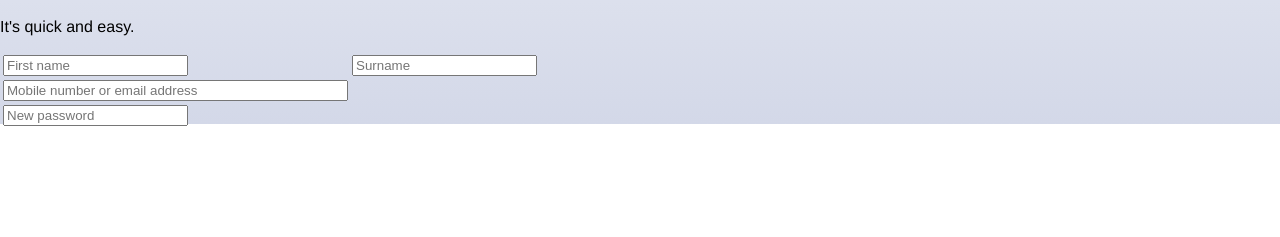
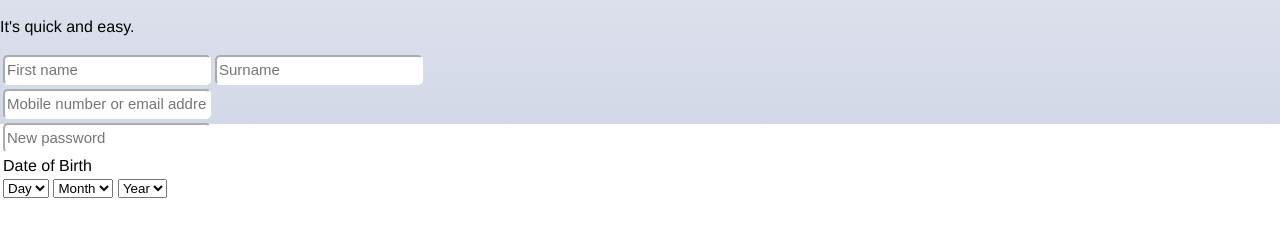
Before and after one commit to aaron-creator/facebook_cloned, a plain HTML site: page index.html in a window 1280 px wide. Shown: the part 561-798 px from the top of the page. Drawn offline with Linux system fonts and the light colour scheme.

Commit message:
modified

```diff
--- a/css/styles.css
+++ b/css/styles.css
@@ -87,3 +87,11 @@ body {
   width: 50%;
   float: left;
 }
+
+.account-details {
+  height: 24px;
+  width: 200px;
+  border-radius: 5px;
+  font-size: 15px;
+  border-color: #fff;
+}
--- a/index.html
+++ b/index.html
@@ -62,6 +62,7 @@
                 <tr>
                   <td>
                     <input
+                      class="account-details"
                       type="text"
                       name="fname"
                       placeholder="First name"
@@ -70,6 +71,7 @@
                   </td>
                   <td>
                     <input
+                      class="account-details"
                       type="text"
                       name="sname"
                       placeholder="Surname"
@@ -80,10 +82,10 @@
                 <tr>
                   <td>
                     <input
+                      class="account-details"
                       type="text"
                       name="email"
                       placeholder="Mobile number or email address"
-                      size="40"
                       required
                     />
                   </td>
@@ -91,11 +93,37 @@
                 <tr>
                   <td>
                     <input
+                      class="account-details"
                       type="text"
                       name="password"
                       placeholder="New password"
                     />
                   </td>
+                </tr>
+                <tr>
+                  <td><label>Date of Birth</label></td>
+                </tr>
+                <tr>
+                  <td>
+                    <select name="" id="">
+                      <option value="">Day</option>
+                      <option value="">1</option>
+                      <option value="">2</option>
+                    </select>
+
+                    <select name="" id="">
+                      <option value="">Month</option>
+                      <option value="">1</option>
+                      <option value="">2</option>
+                    </select>
+
+                    <select name="" id="">
+                      <option value="">Year</option>
+                      <option value="">1</option>
+                      <option value="">2</option>
+                    </select>
+                  </td>
+                </tr>
                 </tr>
               </table>
             </form>
```
